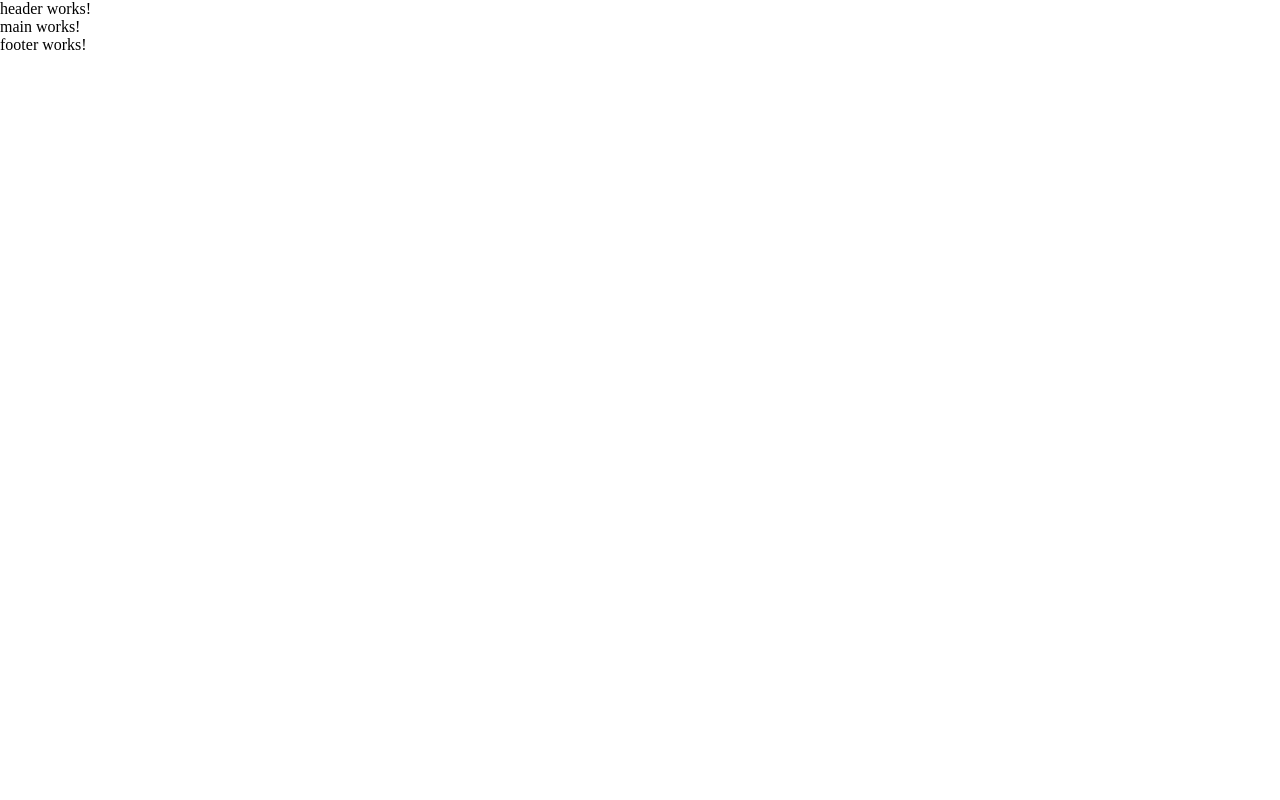
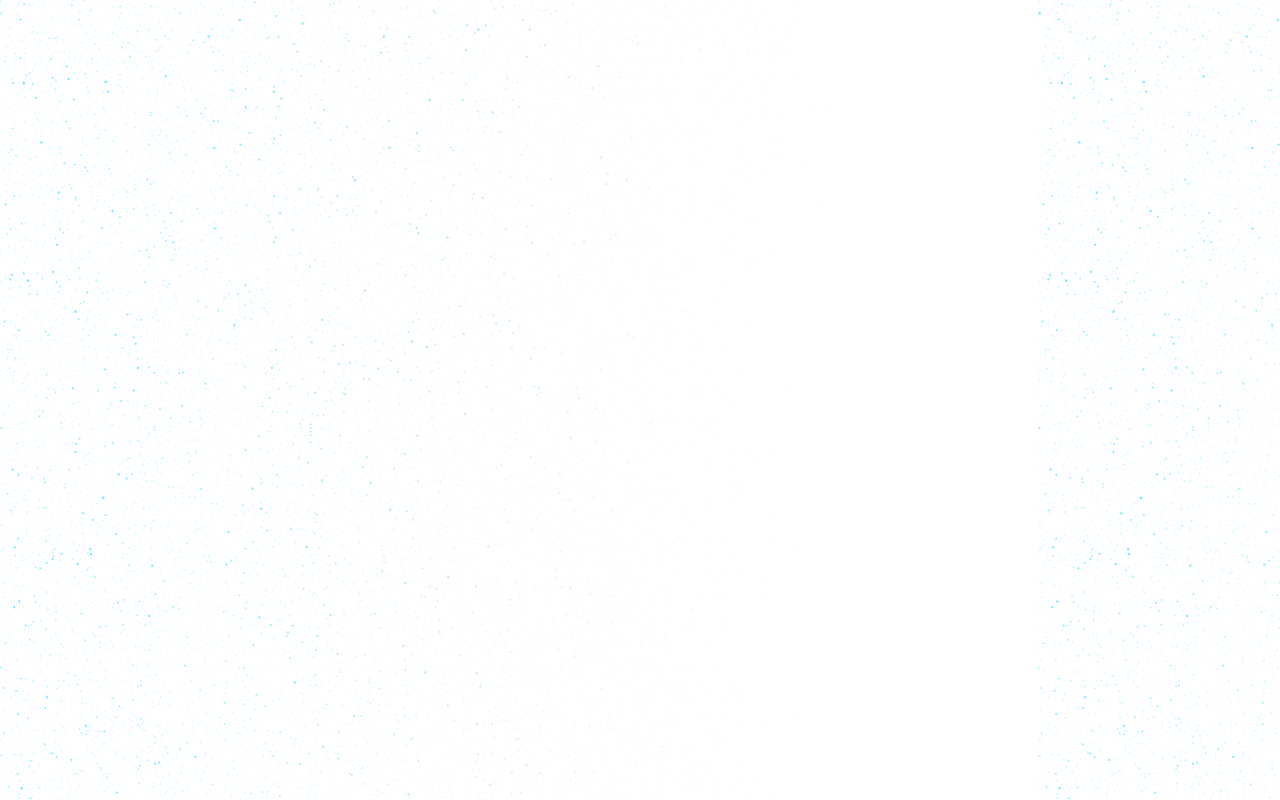
Before and after one commit to AlexKaroh/Alliance, an Angular app: page / in a window 1280 px wide. Built offline with nearby package versions, Linux system fonts and the light colour scheme.

Commit message:
Setup styles

```diff
--- a/src/_vars.scss
+++ b/src/_vars.scss
@@ -1,3 +1,3 @@
 :root {
-  --text-main-header: #a04343;
+  --bg-color-landing: #160224;;
 }
--- a/src/app/landing/landing.component.html
+++ b/src/app/landing/landing.component.html
@@ -1,4 +1,7 @@
-<app-landing-header></app-landing-header>
-<app-landing-main></app-landing-main>
-<app-landing-footer></app-landing-footer>
+<div class="wrapper">
+  <app-landing-header></app-landing-header>
+  <app-landing-main></app-landing-main>
+  <app-landing-footer></app-landing-footer>
+</div>
+
 <router-outlet></router-outlet>
--- a/src/app/landing/landing.component.scss
+++ b/src/app/landing/landing.component.scss
@@ -0,0 +1,5 @@
+.wrapper {
+  background: url(../../assets/img/background.png) repeat;
+  width: 100vw;
+  height: 100vh;
+}
--- a/src/styles.scss
+++ b/src/styles.scss
@@ -3,3 +3,11 @@
   margin: 0;
   padding: 0;
 }
+
+body {
+  background-color: var(--bg-color-landing);
+}
+
+p {
+  color: white;
+}
```
Also changed, not shown: src/assets/img/background.png (added).
